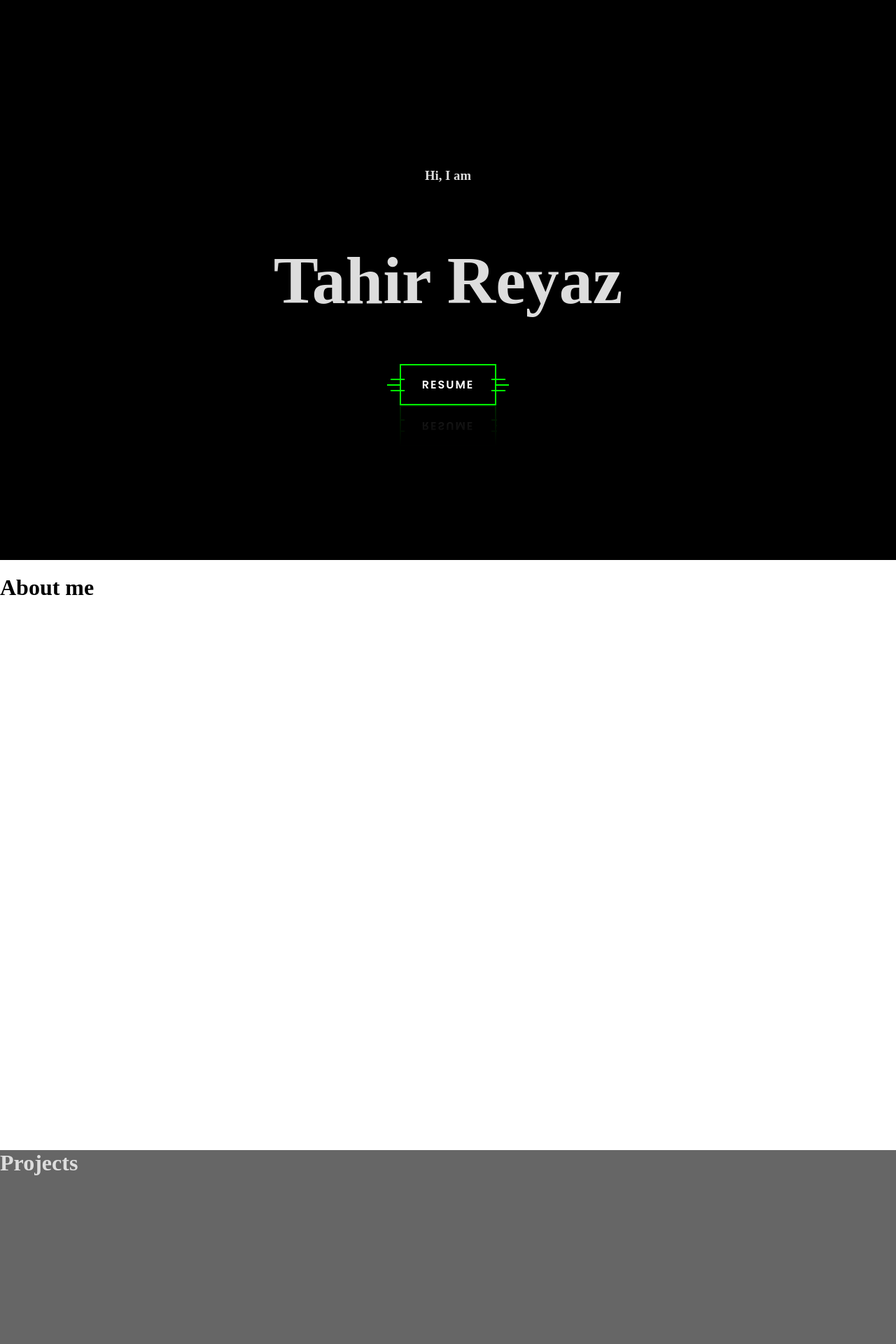
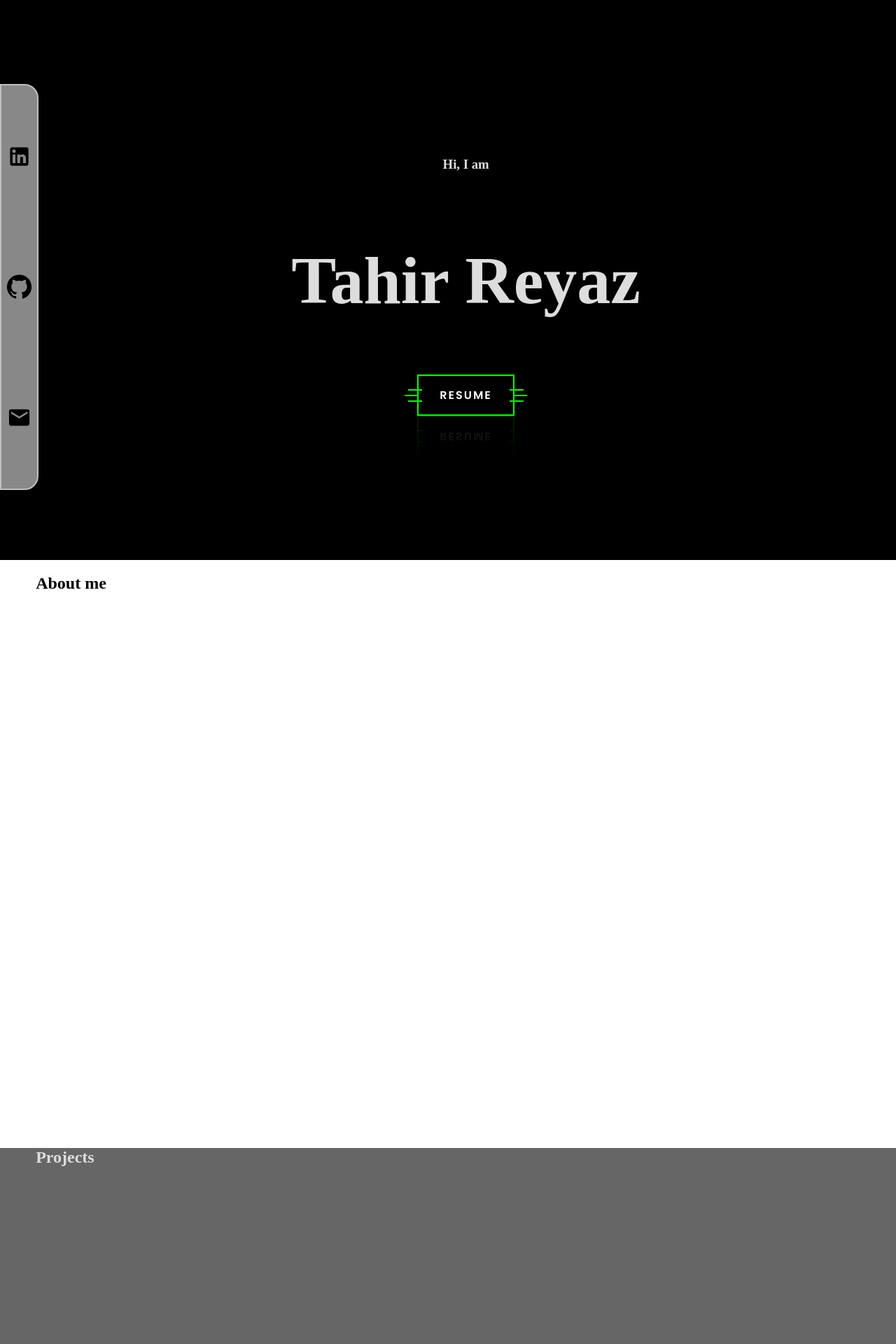
Before and after one commit to TahirReyaz/Portfolio, a React (Create React App) app: page / in a window 1280 px wide. Shown: the top 1920 px of the page at 70% size. Built offline with nearby package versions, Linux system fonts and the light colour scheme.

Commit message:
Removed materialUi, added scroll indicator

```diff
--- a/public/css/index.css
+++ b/public/css/index.css
@@ -8,7 +8,8 @@ body {
   padding: 0;
 }
 
-#landing, #about, #projects {
+section {
+  padding-left: 4vw;
   height: 100vh;
 }
 
@@ -26,17 +27,8 @@ body {
   font-weight: 700;
 }
 
-#social {
-  height: 70vh;
-  width: 4vw;
-  position: fixed;
-  top: 15vh;
-  left: 0;
-  border: 2px solid #000;
-  border-radius: 0 20px 20px 0;
-}
-
 #footer {
+  height: unset;
   text-align: center;
   color:#666;
 }
--- a/src/App.jsx
+++ b/src/App.jsx
@@ -1,6 +1,6 @@
 import React from "react";
 import Landing from "./Sections/Landing";
-import Social from "./Sections/Social";
+import Social from "./Components/Socials/Social";
 import About from "./Sections/About";
 import Projects from "./Sections/Projects";
 import Footer from "./Sections/Footer";
--- /dev/null
+++ b/src/Components/Socials/Social.jsx
@@ -0,0 +1,29 @@
+import React, { useState } from 'react';
+import classes from './Socials.module.css'
+import LinkedInIcon from '@material-ui/icons/LinkedIn';
+import GitHubIcon from "@material-ui/icons/GitHub";
+import MailIcon from "@material-ui/icons/Mail";
+
+const Social = () => {
+  const [scroll, setScroll] = useState(0);
+  const onScroll = () => {
+    const Scrolled = document.documentElement.scrollTop;
+    const MaxHeight =
+      document.documentElement.scrollHeight -
+      document.documentElement.clientHeight;
+    const ScrollPercent = (Scrolled / MaxHeight) * 100;
+    setScroll(-100 + ScrollPercent);
+  };
+  window.addEventListener("scroll", onScroll);
+
+  return (
+    <div className={classes.container}>
+      <LinkedInIcon fontSize="large" />
+      <GitHubIcon fontSize="large" />
+      <MailIcon fontSize="large" />
+      <span className={classes.indicator} style={{ bottom: `${scroll}%` }} ></span>
+    </div>
+  );
+}
+
+export default Social;
--- /dev/null
+++ b/src/Components/Socials/Socials.module.css
@@ -0,0 +1,25 @@
+.container {
+  display: flex;
+  flex-direction: column;
+  justify-content: space-around;
+  align-items: center;
+
+  height: 70vh;
+  position: fixed;
+  top: 15vh;
+  left: 0;
+  padding: 0.5rem;
+  border: 2px solid silver;
+  background-color: #FFFFFF88;
+  border-radius: 0 20px 20px 0;
+
+  overflow: hidden;
+}
+
+.indicator {
+  background-color: #0f0;
+  position: absolute;
+  width: 100%;
+  height: 100%;
+  z-index: -1;
+}
--- a/src/Sections/About.jsx
+++ b/src/Sections/About.jsx
@@ -1,12 +1,11 @@
 import React from 'react';
-import Grid from '@material-ui/core/Grid';
 
 const About = () => {
 
     return (
-        <Grid id="about">
+        <section id="about">
             <h1>About me</h1>
-        </Grid>
+        </section>
     );
 }
 
--- a/src/Sections/Footer.jsx
+++ b/src/Sections/Footer.jsx
@@ -1,12 +1,11 @@
 import React from 'react';
-import Grid from '@material-ui/core/Grid';
 
 const Footer = () => {
 
     return (
-        <Grid id="footer">
+        <section id="footer">
             copyright tahir@2021
-        </Grid>
+        </section>
     );
 }
 
--- a/src/Sections/Landing.jsx
+++ b/src/Sections/Landing.jsx
@@ -4,11 +4,11 @@ import EnergyButton from '../Components/EnergyButton/EnergyButton';
 const Landing = () => {
 
     return (
-        <div id="landing" style={{display: "flex", flexDirection: "column", justifyContent: "center", alignItems: "center"}}>
+        <section id="landing" style={{display: "flex", flexDirection: "column", justifyContent: "center", alignItems: "center"}}>
             <h3>Hi, I am</h3>
             <h1>Tahir Reyaz</h1>
             <EnergyButton>Resume</EnergyButton>
-        </div>
+        </section>
     );
 }
 
--- a/src/Sections/Projects.jsx
+++ b/src/Sections/Projects.jsx
@@ -1,12 +1,11 @@
 import React from 'react';
-import Grid from '@material-ui/core/Grid';
 
 const Projects = () => {
 
     return (
-        <Grid id="projects">
+        <section id="projects">
             <h1>Projects</h1>
-        </Grid>
+        </section>
     );
 }
 
--- a/src/Sections/Social.jsx
+++ /dev/null
@@ -1,18 +0,0 @@
-import React from 'react';
-import Grid from '@material-ui/core/Grid';
-import LinkedInIcon from '@material-ui/icons/LinkedIn';
-import GitHubIcon from "@material-ui/icons/GitHub";
-import MailIcon from "@material-ui/icons/Mail";
-
-const Social = () => {
-
-    return (
-        <Grid container direction="column" alignItems="center" justifyContent="space-around" id="social">
-            <LinkedInIcon fontSize="large" />
-            <GitHubIcon fontSize="large" />
-            <MailIcon fontSize="large" />
-        </Grid>
-    );
-}
-
-export default Social;
```
